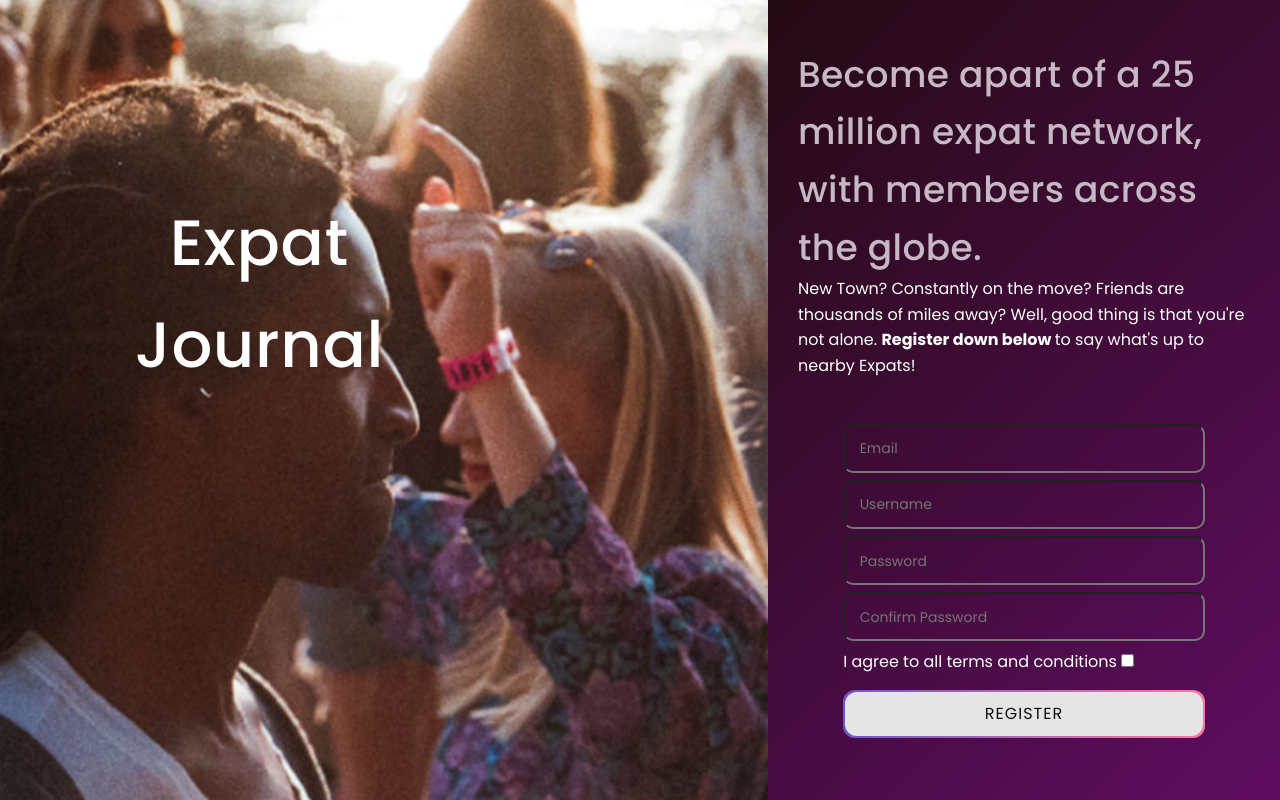
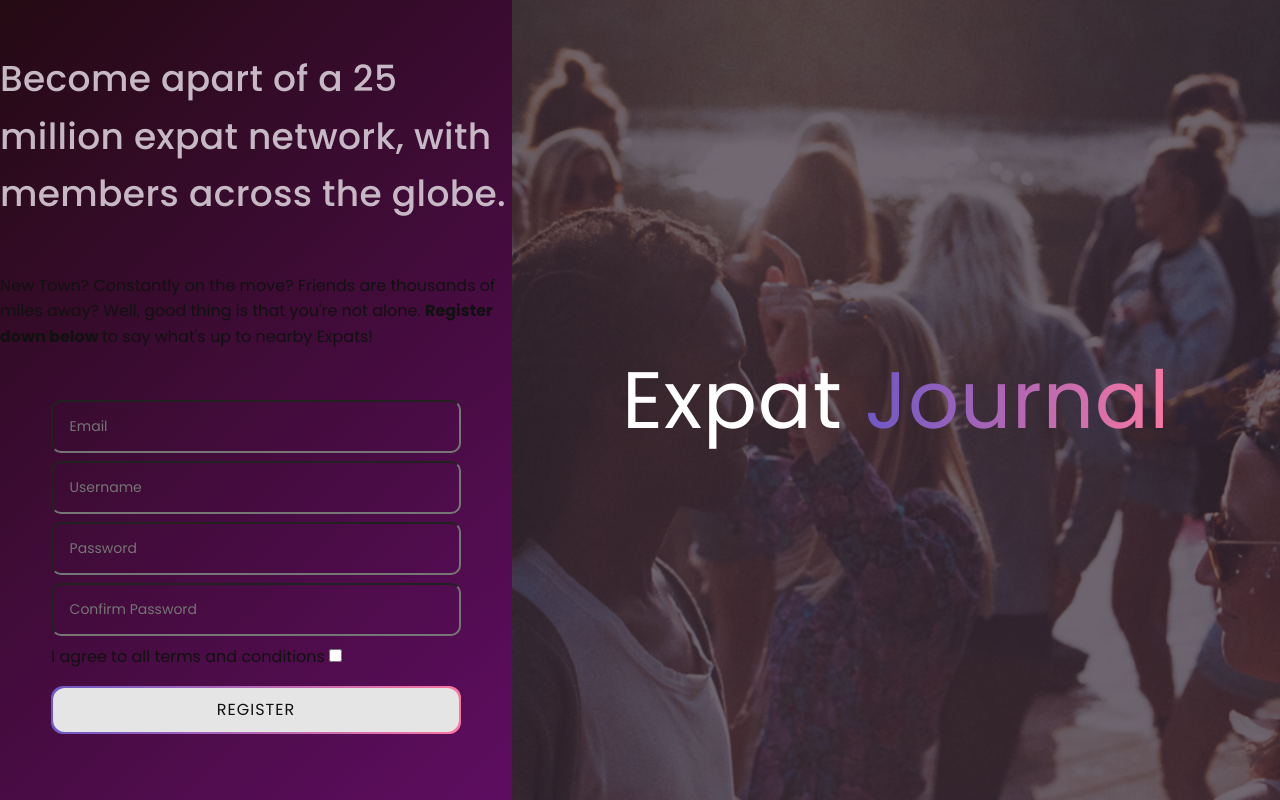
Before and after one commit to Build-Week-Expat-Journal/FE, a React (Create React App) app in the folder frontend/: page /register in a window 1280 px wide. Built offline with nearby package versions, Linux system fonts and the light colour scheme.

Commit message:
fixed register page bugs and made route

```diff
--- a/frontend/src/App.js
+++ b/frontend/src/App.js
@@ -7,7 +7,7 @@ import { useAuth } from './context/AuthContext';
 import PrivateRoute from './components/PrivateRoute';
 
 import Login from './routes/Login';
-import RegisterMain from './components/RegisterMain';
+import Register from './routes/Register';
 import Home from './components/Home';
 import CreateForm from './components/CreateForm';
 import UpdateForm from './components/UpdateForm';
@@ -35,7 +35,7 @@ function App() {
         <Route exact path="/login">
           <Login />
         </Route>
-        <Route exact path="/register" component={RegisterMain} />
+        <Route exact path="/register" component={Register} />
         <Route exact path="/create" component={CreateForm} />
         <PrivateRoute exact path="/update/:id" component={UpdateForm} />
         <Route exact path="/createprofile" component={CreateProfile} />
--- a/frontend/src/components/RegisterMain.js
+++ b/frontend/src/components/RegisterMain.js
@@ -5,44 +5,14 @@ import * as Yup from 'yup';
 import styled from 'styled-components';
 import bgImg from '../assets/friends-background.png'
 
-const RegisterMain = ({ values, errors, touched }) => {
+
 
  // Styled Components
-    const RegisterMain = styled.div`
-    display: flex;
-    justify-content: flex-end;
-    background: url(${bgImg});
-    background-size: cover;
-    background-position: center;
-    `
-
-    const H1 = styled.h1`
-    color: white;
-    margin-right: 30%;
-    text-align: center;
-    margin-top: 15%;
-    `
-
-    const RightSection = styled.div`
-    color: white;
-    width: 40%;
-    background: linear-gradient(137.08deg, #230A11 -1.96%, #5D0D5F 97.8%);
-    height: 100vh;
-    display: flex;
-    flex-direction: column;
-    align-items: center;
-    justify-content: center;
-    padding: 0 30px;
-    `
 
  const StyledForm = styled(Form)`
  display: flex;
  flex-direction: column;
  width: 80%;
-    `
-
-    const TopContent = styled.div`
-    margin-bottom: 10%;
  `
 
  const StyledField = styled(Field)`
@@ -96,12 +66,11 @@ const RegisterMain = ({ values, errors, touched }) => {
      font-size: 12px;
  `
 
+const RegisterMain = ({ values, errors, touched }) => {
+
 
     return (
-        <RegisterMain>
-            <H1>Expat<br />Journal</H1>
-            <RightSection>
-                <TopContent>
+        <>
             <h2>
                 Become apart of a 25 million expat network, with members across the
                 globe.
@@ -111,7 +80,6 @@ const RegisterMain = ({ values, errors, touched }) => {
                 Well, good thing is that you're not alone. <strong>Register down below </strong>
                 to say what's up to nearby Expats!
             </p>
-                </TopContent>
             <StyledForm>
                 <StyledField type='text' name='email' placeholder='Email' value={values.email}/>
                     {touched.email && errors.email ? (
@@ -119,9 +87,9 @@ const RegisterMain = ({ values, errors, touched }) => {
                     ) : undefined}
                 <StyledField type='text' name='username' placeholder='Username' />
                     {touched.username && errors.username && (<ErrorMessage>{errors.username}</ErrorMessage>)}
-                    <StyledField type='text' name='password' placeholder='Password' />
+                <StyledField type='password' name='password' placeholder='Password' />
                     {touched.password && errors.password && (<ErrorMessage>{errors.password}</ErrorMessage>)}
-                    <StyledField type='text' name='confirm' placeholder='Confirm Password' />
+                <StyledField type='password' name='confirm' placeholder='Confirm Password' />
                     {touched.confirm && errors.confirm && (<ErrorMessage>{errors.confirm}</ErrorMessage>)}
                 <label className='checkbox-container'>
                 I agree to all terms and conditions<span>   </span>
@@ -133,8 +101,7 @@ const RegisterMain = ({ values, errors, touched }) => {
                 </label>
                 <FormButton type='submit' className='register-button'><span>Register</span></FormButton>
             </StyledForm>
-            </RightSection>
-        </RegisterMain>
+        </>
     )
 }
 
--- /dev/null
+++ b/frontend/src/routes/Register.js
@@ -0,0 +1,21 @@
+import React from 'react';
+
+import RegisterMain from '../components/RegisterMain';
+import Authlayout from '../components/AuthLayout';
+
+const Register = () => {
+  return (
+    <Authlayout
+      message={() => (
+        <>
+          Expat <span>Journal</span>
+        </>
+      )}
+      formAlign="left"
+    >
+      <RegisterMain />
+    </Authlayout>
+  );
+};
+
+export default Register;
```
Lines whose indentation alone changed are shown as unchanged.
